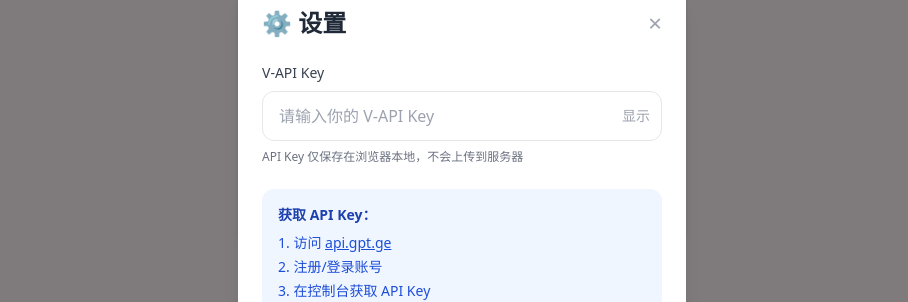
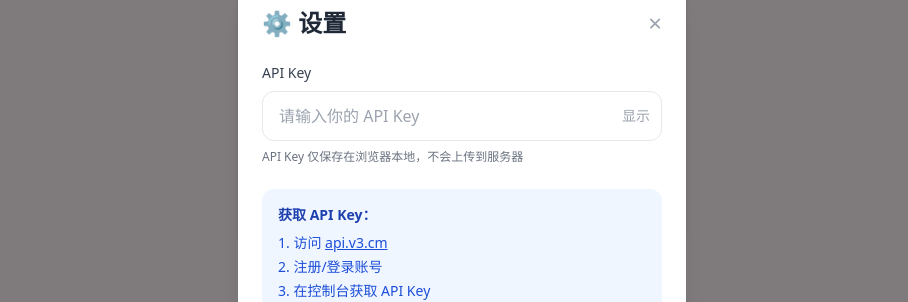
Before and after one commit to hleland66/social-insurance-calculator, a Next.js app in the folder names-pictures/: page / in a window 1280 px wide. Both pictures are taken after a click on the button "⚙️ 设置". Shown: the part 201-503 px from the top of the page, without its empty margins (178-1086 px from the left). Built offline with nearby package versions, Linux system fonts and the light colour scheme.

Commit message:
feat: update API URL to api.v3.cm

```diff
--- a/names-pictures/src/components/SettingsModal.tsx
+++ b/names-pictures/src/components/SettingsModal.tsx
@@ -46,7 +46,7 @@ export default function SettingsModal({ isOpen, onClose }: SettingsModalProps) {
 
         <div className="mb-6">
           <label htmlFor="api-key-input" className="block text-sm font-medium text-gray-700 mb-2">
-            V-API Key
+            API Key
           </label>
           <div className="relative">
             <input
@@ -55,7 +55,7 @@ export default function SettingsModal({ isOpen, onClose }: SettingsModalProps) {
               type={isVisible ? 'text' : 'password'}
               value={apiKey}
               onChange={(e) => setApiKeyInput(e.target.value)}
-              placeholder="请输入你的 V-API Key"
+              placeholder="请输入你的 API Key"
               className="w-full px-4 py-3 border border-gray-200 rounded-xl focus:ring-2 focus:ring-purple-500 focus:border-transparent pr-24"
               autoComplete="off"
             />
@@ -77,7 +77,7 @@ export default function SettingsModal({ isOpen, onClose }: SettingsModalProps) {
             <strong>获取 API Key：</strong>
           </p>
           <ol className="text-sm text-blue-700 mt-2 list-decimal list-inside space-y-1">
-            <li>访问 <a href="https://api.gpt.ge" target="_blank" rel="noopener noreferrer" className="underline hover:text-blue-900">api.gpt.ge</a></li>
+            <li>访问 <a href="https://api.v3.cm/" target="_blank" rel="noopener noreferrer" className="underline hover:text-blue-900">api.v3.cm</a></li>
             <li>注册/登录账号</li>
             <li>在控制台获取 API Key</li>
           </ol>
--- a/names-pictures/src/lib/config.ts
+++ b/names-pictures/src/lib/config.ts
@@ -13,5 +13,5 @@ export const CONFIG = {
   MAX_HISTORY: 50,
 
   // API 配置
-  apiUrl: process.env.V_API_URL || 'https://api.gpt.ge',
+  apiUrl: process.env.V_API_URL || 'https://api.v3.cm',
 };
```
Also changed, not shown: 1 other file (tests, documents, lock files or other folders).
